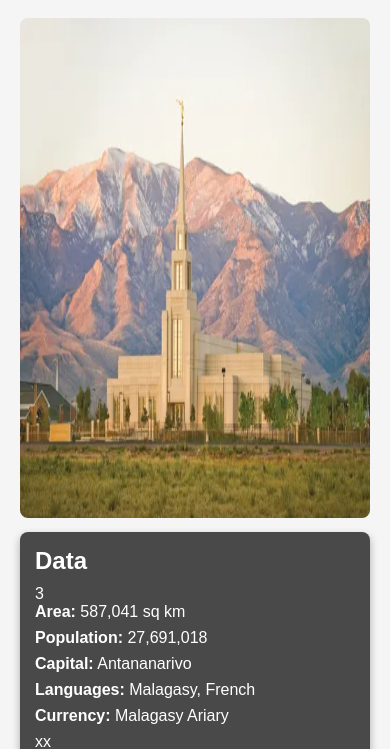
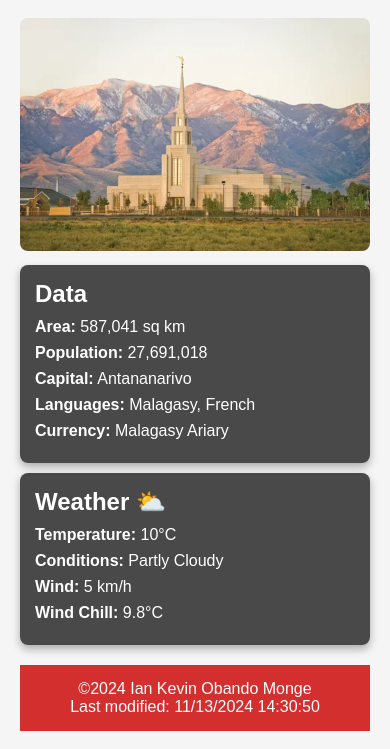
Before and after one commit to iobandom430/wdd131, a plain HTML site: page place.html in a window 390 px wide. Shown: the part 99-848 px from the top of the page. Drawn offline with Linux system fonts and the light colour scheme.

Commit message:
changes to the witd

```diff
--- a/place.html
+++ b/place.html
@@ -5,6 +5,7 @@
   <meta name="viewport" content="width=device-width, initial-scale=1.0">
   <title>Madagascar Information</title>
   <link rel="stylesheet" href="styles/styles.css">
+  <meta author="Ian Kevin Obando Monge">
 </head>
 <body>
   <div class="container">
@@ -25,14 +26,14 @@
 
       <!-- Data Section -->
       <section class="data-section">
-        <h2>Data</h2>3
+        <h2>Data</h2>
         <ul>
           <li><strong>Area:</strong> 587,041 sq km</li>
           <li><strong>Population:</strong> 27,691,018</li>
           <li><strong>Capital:</strong> Antananarivo</li>
           <li><strong>Languages:</strong> Malagasy, French</li>
           <li><strong>Currency:</strong> Malagasy Ariary</li>
-        </ul>xx
+        </ul>
       </section>
 
       <!-- Weather Section -->
@@ -50,7 +51,7 @@
 
     <!-- Footer -->
     <footer class="footer">
-      <p>©<span id="current-year"></span> Madagascar</p>
+      <p>©<span id="current-year"></span> Ian Kevin Obando Monge</p>
       <p>Last modified: <span id="last-modified"></span></p>
     </footer>
 
--- a/styles/styles.css
+++ b/styles/styles.css
@@ -48,13 +48,14 @@
   .hero img {
     width: 100%;
     border-radius: 8px;
+    height: auto;
   }
 
   /* Data and Weather Sections */
   .data-section{
 
     position: absolute;
-    top: 220px;
+    top: 120px;
     width: 45%;
     padding: 15px;
     align-items: center;
@@ -66,11 +67,10 @@
 }
 
 
-
   .weather-section {
 
         position: absolute;
-        top: 420px;
+        top: 220px;
         width: 45%;
         padding: 15px;
         align-items: center;
@@ -117,12 +117,14 @@
   }
 
   /* Responsive Design */
-  @media (max-width: 767px) {
+  @media (max-width: 768px) {
     /* Cambiar a posición fija debajo de la imagen */
     .data-section,
     .weather-section {
       position: static; /* Desactiva la posición absoluta */
-      width: 100%; /* Ocupan el ancho completo */
+      width: auto; /* Ocupan el ancho completo */
       margin-top: 10px;
     }
+
+
   }
```
